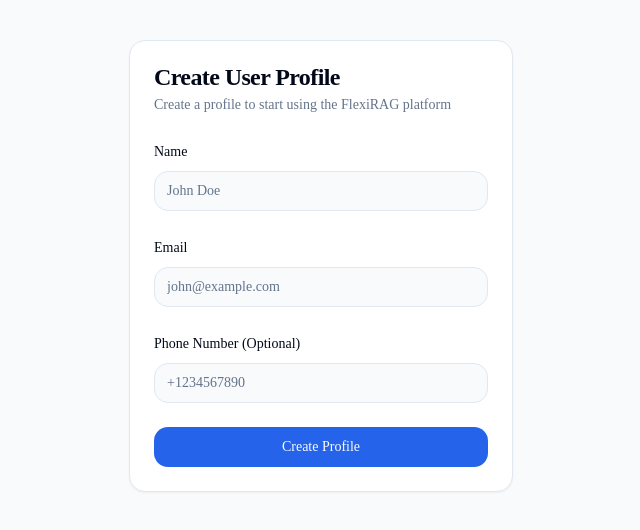
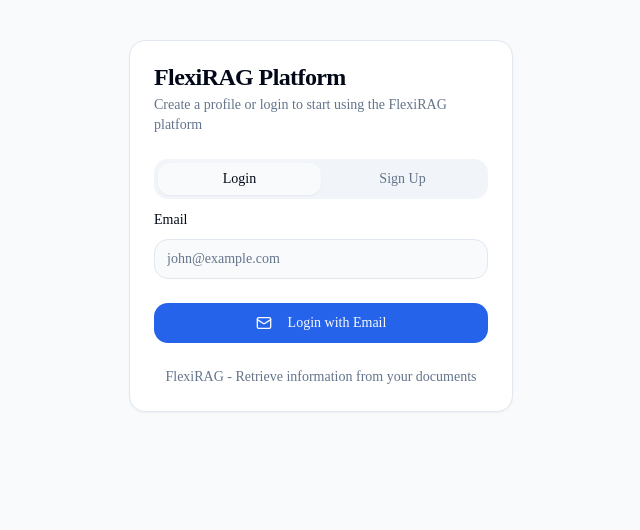
Before and after one commit to AayushPaigwar/flexi-rag-frontend, a React (Vite) app: page / in a window 1280 px wide. Shown: the top 530 px of the page, without its empty margins (319-959 px from the left). Built offline with nearby package versions, Linux system fonts and the light colour scheme.

Commit message:
Add temporary login option
Adds a temporary login option using email and user ID.

```diff
--- a/src/pages/CreateUser.tsx
+++ b/src/pages/CreateUser.tsx
@@ -7,9 +7,11 @@ import { zodResolver } from "@hookform/resolvers/zod";
 import { Button } from "@/components/ui/button";
 import { Form, FormControl, FormField, FormItem, FormLabel, FormMessage } from "@/components/ui/form";
 import { Input } from "@/components/ui/input";
-import { Card, CardContent, CardDescription, CardHeader, CardTitle } from "@/components/ui/card";
+import { Card, CardContent, CardDescription, CardHeader, CardTitle, CardFooter } from "@/components/ui/card";
+import { Tabs, TabsContent, TabsList, TabsTrigger } from "@/components/ui/tabs";
 import { createUser } from '@/services/api';
 import { useToast } from '@/hooks/use-toast';
+import { Mail, UserPlus } from 'lucide-react';
 
 const formSchema = z.object({
   name: z.string().min(2, {
@@ -19,6 +21,12 @@ const formSchema = z.object({
     message: "Please enter a valid email address.",
   }),
   phone_number: z.string().optional(),
+});
+
+const loginSchema = z.object({
+  email: z.string().email({
+    message: "Please enter a valid email address.",
+  })
 });
 
 const CreateUser = () => {
@@ -34,6 +42,13 @@ const CreateUser = () => {
     },
   });
 
+  const loginForm = useForm<z.infer<typeof loginSchema>>({
+    resolver: zodResolver(loginSchema),
+    defaultValues: {
+      email: "",
+    },
+  });
+
   const onSubmit = async (values: z.infer<typeof formSchema>) => {
     try {
       const user = await createUser(values);
@@ -44,6 +59,7 @@ const CreateUser = () => {
       // Store user ID in local storage for later use
       localStorage.setItem('currentUserId', user.id);
       localStorage.setItem('currentUserName', user.name);
+      localStorage.setItem('currentUserEmail', user.email);
       navigate(`/documents/${user.id}`);
     } catch (error) {
       toast({
@@ -54,16 +70,75 @@ const CreateUser = () => {
     }
   };
 
+  const onLogin = async (values: z.infer<typeof loginSchema>) => {
+    // This is a temporary login function that uses hardcoded user id
+    // In a real application, you would verify the email against a database
+    try {
+      const email = values.email;
+      // For demo purposes, we'll store this in localStorage
+      const userId = localStorage.getItem('demoUserId') || "12345-demo-user-id";
+      const userName = email.split('@')[0];
+
+      localStorage.setItem('currentUserId', userId);
+      localStorage.setItem('currentUserEmail', email);
+      localStorage.setItem('currentUserName', userName);
+
+      toast({
+        title: "Login successful",
+        description: `Welcome back, ${userName}!`,
+      });
+
+      navigate(`/documents/${userId}`);
+    } catch (error) {
+      toast({
+        title: "Login failed",
+        description: "There was an error logging in. Please try again.",
+        variant: "destructive",
+      });
+    }
+  };
+
   return (
     <div className="container max-w-md mx-auto py-10">
       <Card>
         <CardHeader>
-          <CardTitle>Create User Profile</CardTitle>
+          <CardTitle>FlexiRAG Platform</CardTitle>
           <CardDescription>
-            Create a profile to start using the FlexiRAG platform
+            Create a profile or login to start using the FlexiRAG platform
           </CardDescription>
         </CardHeader>
         <CardContent>
+          <Tabs defaultValue="login" className="w-full">
+            <TabsList className="grid w-full grid-cols-2">
+              <TabsTrigger value="login">Login</TabsTrigger>
+              <TabsTrigger value="signup">Sign Up</TabsTrigger>
+            </TabsList>
+
+            <TabsContent value="login">
+              <Form {...loginForm}>
+                <form onSubmit={loginForm.handleSubmit(onLogin)} className="space-y-6">
+                  <FormField
+                    control={loginForm.control}
+                    name="email"
+                    render={({ field }) => (
+                      <FormItem>
+                        <FormLabel>Email</FormLabel>
+                        <FormControl>
+                          <Input placeholder="john@example.com" type="email" {...field} />
+                        </FormControl>
+                        <FormMessage />
+                      </FormItem>
+                    )}
+                  />
+
+                  <Button type="submit" className="w-full">
+                    <Mail className="mr-2 h-4 w-4" /> Login with Email
+                  </Button>
+                </form>
+              </Form>
+            </TabsContent>
+
+            <TabsContent value="signup">
               <Form {...form}>
                 <form onSubmit={form.handleSubmit(onSubmit)} className="space-y-6">
                   <FormField
@@ -109,11 +184,16 @@ const CreateUser = () => {
                   />
 
                   <Button type="submit" className="w-full">
-                Create Profile
+                    <UserPlus className="mr-2 h-4 w-4" /> Create Profile
                   </Button>
                 </form>
               </Form>
+            </TabsContent>
+          </Tabs>
         </CardContent>
+        <CardFooter className="flex justify-center text-sm text-muted-foreground">
+          FlexiRAG - Retrieve information from your documents
+        </CardFooter>
       </Card>
     </div>
   );
```
Lines whose indentation alone changed are shown as unchanged.
